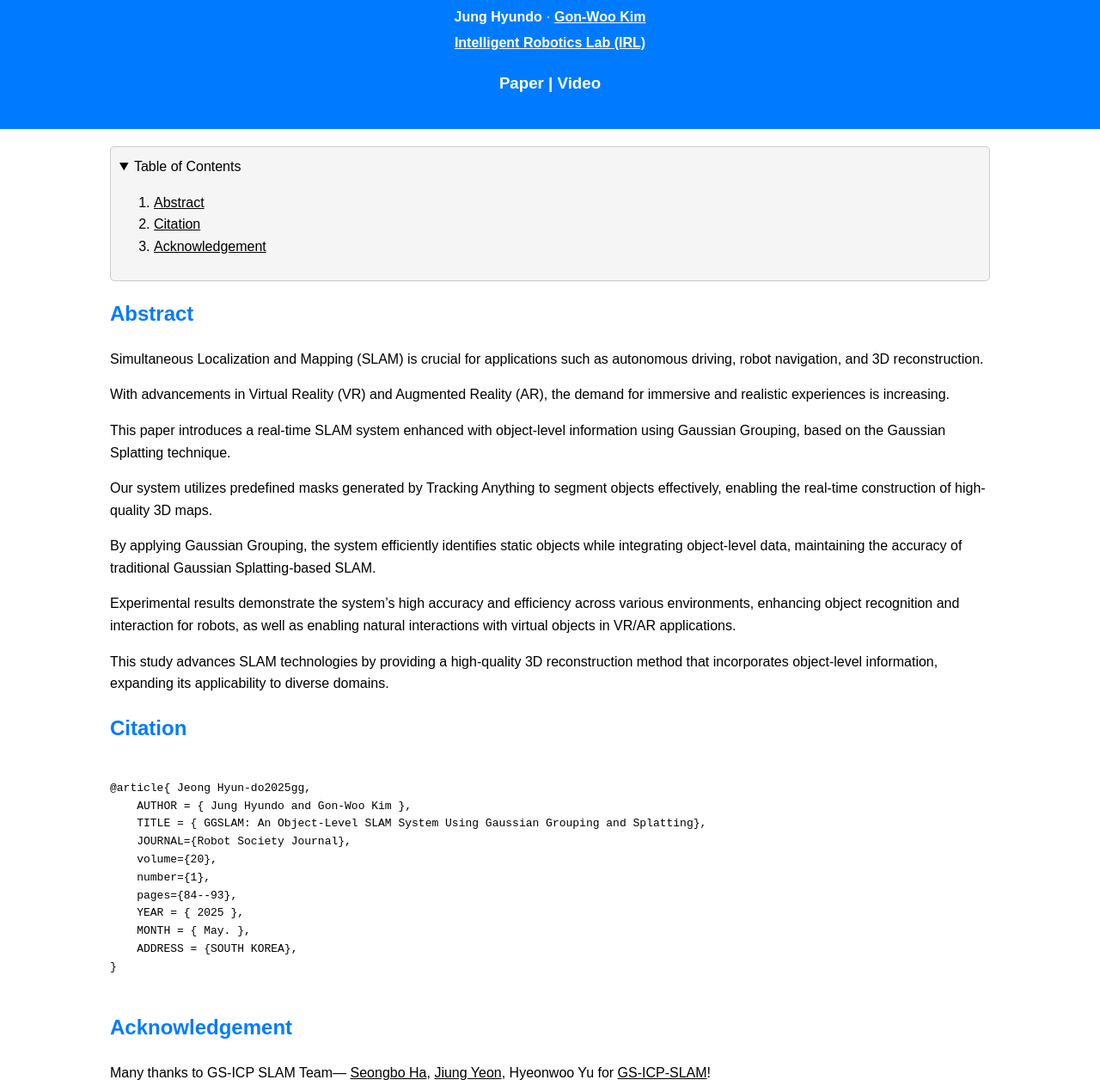
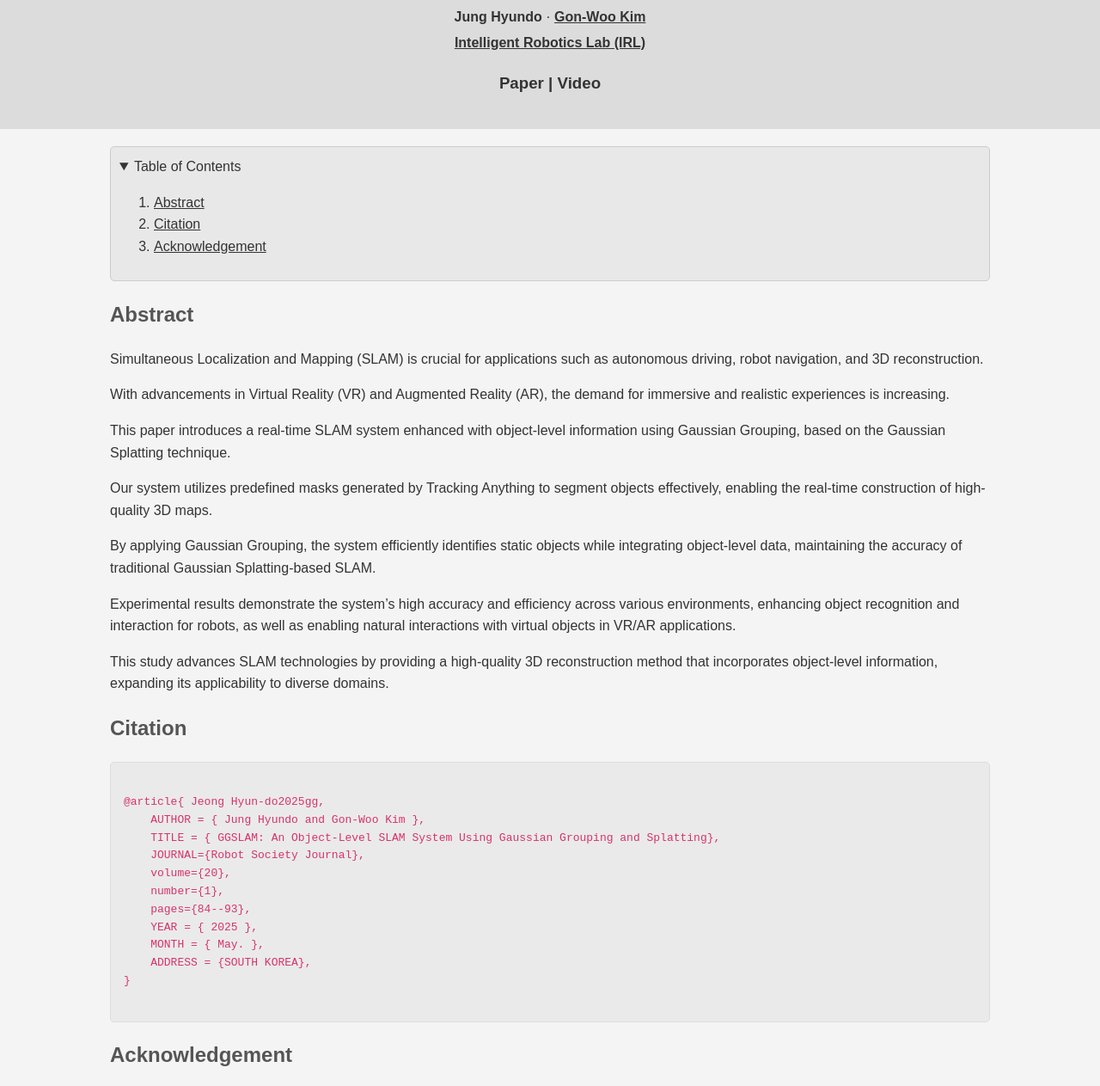
Before and after one commit to narayanlongani/GGSLAM, a plain HTML site: page index.html in a window 1280 px wide. Shown: the part 459-1722 px from the top of the page at 86% size. Drawn offline with Linux system fonts and the light colour scheme.

Commit message:
Update index.html

```diff
--- a/index.html
+++ b/index.html
@@ -5,18 +5,19 @@
   <meta name="viewport" content="width=device-width, initial-scale=1.0">
   <title>GGSLAM: An Object-Level SLAM System Using Gaussian Grouping and Splatting</title>
   <style>
-    body {
+       body {
       font-family: Arial, sans-serif;
       line-height: 1.6;
       margin: 0;
       padding: 0;
-      background-color: #ffffff;
+      background-color: #f4f4f4; /* Light grey background */
+      color: #333; /* Dark grey text for contrast */
     }
     header {
       text-align: center;
       padding: 20px;
-      background-color: #007bff;
-      color: white;
+      background-color: #dcdcdc; /* Light grey header background */
+      color: #333; /* Dark grey text for header */
     }
     header h1 {
       margin: 0;
@@ -25,16 +26,20 @@
     header p {
       margin: 5px 0;
     }
+    header h3 a {
+      color: #333;
+      text-decoration: none;
+    }
     .container {
       width: 80%;
       margin: 0 auto;
       padding: 20px;
     }
     h2 {
-      color: #007bff;
+      color: #555; /* Darker grey for subheadings */
     }
     h3 a {
-      color: #ffffff;
+      color: #007bff; /* Keep links blue */
       text-decoration: none;
     }
     a {
@@ -43,8 +48,21 @@
     .table-of-contents {
       padding: 10px;
       border-radius: 5px;
-      border: 1px solid #ccc;
-      background-color: #f5f5f5;
+      border: 1px solid #ccc; /* Light border */
+      background-color: #e8e8e8; /* Light grey background for table of contents */
+      margin-bottom: 20px;
+    }
+    pre {
+      background-color: #eaeaea; /* Light grey background for code blocks */
+      padding: 15px;
+      border-radius: 5px;
+      border: 1px solid #ddd;
+      color: #333;
+      font-size: 1em;
+    }
+    code {
+      color: #d6336c; /* Highlighted code in pinkish color */
+      font-family: monospace;
     }
   </style>
 </head>
```
